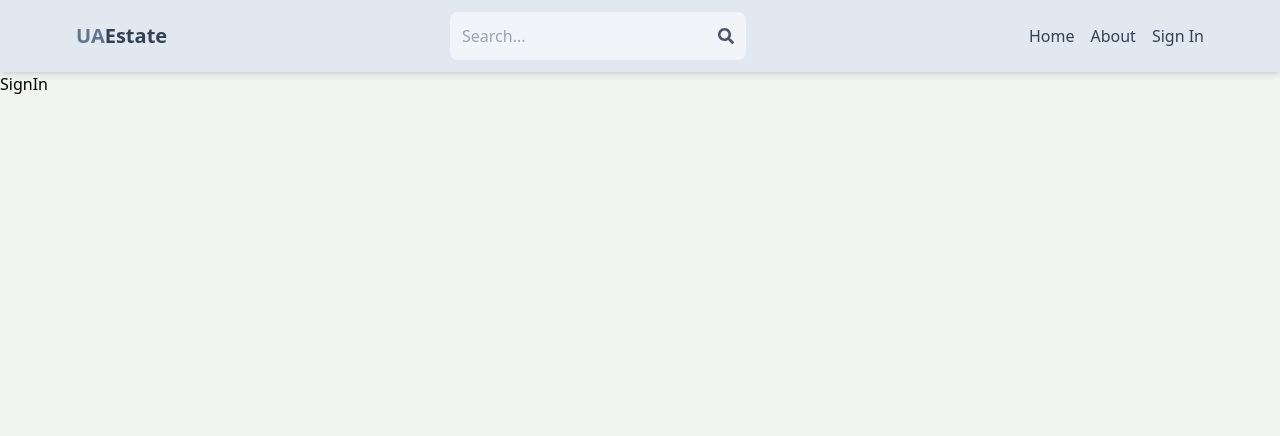
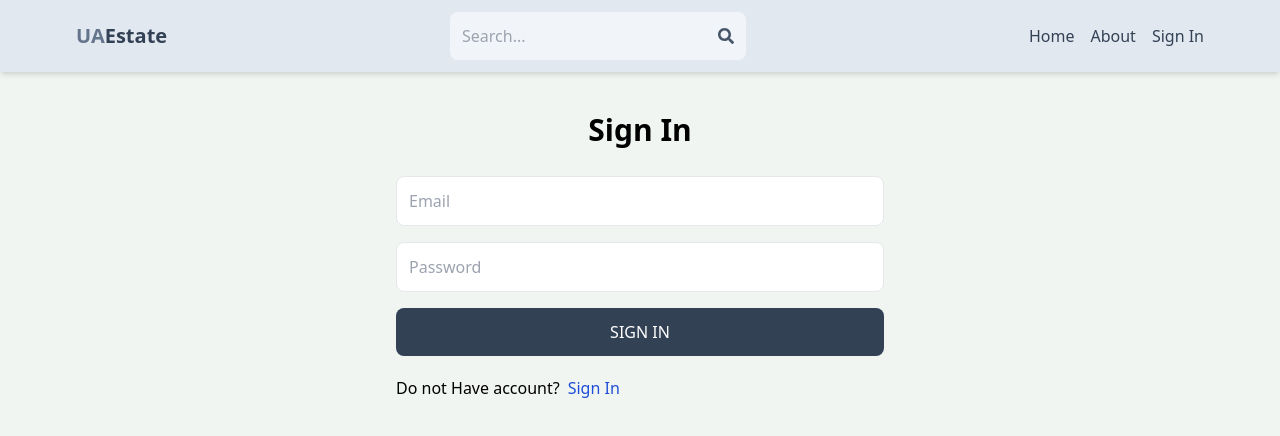
Before and after one commit to umairahmed88/mern-estate-2, a React (Vite) app in the folder client/: page /sign-in in a window 1280 px wide. Shown: the top 436 px of the page. Built offline with nearby package versions, Linux system fonts and the light colour scheme.

Commit message:
Completed sign in page functionality

```diff
--- a/client/src/pages/SignIn.jsx
+++ b/client/src/pages/SignIn.jsx
@@ -1,3 +1,83 @@
+import { useState } from "react";
+import { Link, useNavigate } from "react-router-dom";
+
 export default function SignIn() {
-	return <div>SignIn</div>;
+	const [formData, setFormData] = useState({});
+	const [error, setError] = useState(null);
+	const [loading, setLoading] = useState(false);
+	const navigate = useNavigate();
+
+	const handleChange = async (e) => {
+		setFormData({
+			...formData,
+			[e.target.id]: e.target.value,
+		});
+	};
+
+	console.log(formData);
+
+	const handleSubmit = async (e) => {
+		e.preventDefault();
+
+		try {
+			setLoading(true);
+
+			const res = await fetch(`/api/auth/signin`, {
+				method: "POST",
+				headers: {
+					"Content-Type": "application/json",
+				},
+				body: JSON.stringify(formData),
+			});
+
+			const data = await res.json();
+			console.log(data);
+			if (data.success === false) {
+				setLoading(false);
+				setError(data.message);
+				return;
+			}
+			setLoading(false);
+			setError(null);
+			navigate("/");
+		} catch (error) {
+			setLoading(false);
+			setError(error.message);
+		}
+	};
+
+	return (
+		<div className=' max-w-lg mx-auto p-3'>
+			<h1 className=' text-3xl text-center font-semibold my-7'>Sign In</h1>
+			<form onSubmit={handleSubmit} className=' flex flex-col gap-4'>
+				<input
+					type='email'
+					placeholder='Email'
+					className=' border p-3 rounded-lg'
+					id='email'
+					onChange={handleChange}
+				/>
+				<input
+					type='password'
+					placeholder='Password'
+					className=' border p-3 rounded-lg'
+					id='password'
+					onChange={handleChange}
+				/>
+				<button
+					disabled={loading}
+					className=' bg-slate-700 text-white p-3 rounded-lg uppercase hover:opacity-95 disabled:opacity-80'
+				>
+					{loading ? "Loading..." : "Sign In"}
+				</button>
+			</form>
+			<div className='flex gap-2 mt-5'>
+				<p>Do not Have account?</p>
+				<Link to='/sign-up'>
+					<span className=' text-blue-700 gap-2'>Sign In</span>
+				</Link>
+			</div>
+			{error && <p className=' text-red-500 mt-5'>{error}</p>}
+		</div>
+	);
 }
--- a/client/src/pages/SignUp.jsx
+++ b/client/src/pages/SignUp.jsx
@@ -79,12 +79,10 @@
 				</button>
 			</form>
 			<div className='flex gap-2 mt-5'>
-				<p>
-					Already Have an account?
-					<Link to='/sign-in'>
-						<span className=' text-blue-700'>Sign In</span>
-					</Link>
-				</p>
+				<p>Already Have an account?</p>
+				<Link to='/sign-in'>
+					<span className=' text-blue-700'>Sign In</span>
+				</Link>
 			</div>
 			{error && <p className=' text-red-500 mt-5'>{error}</p>}
 		</div>
```
